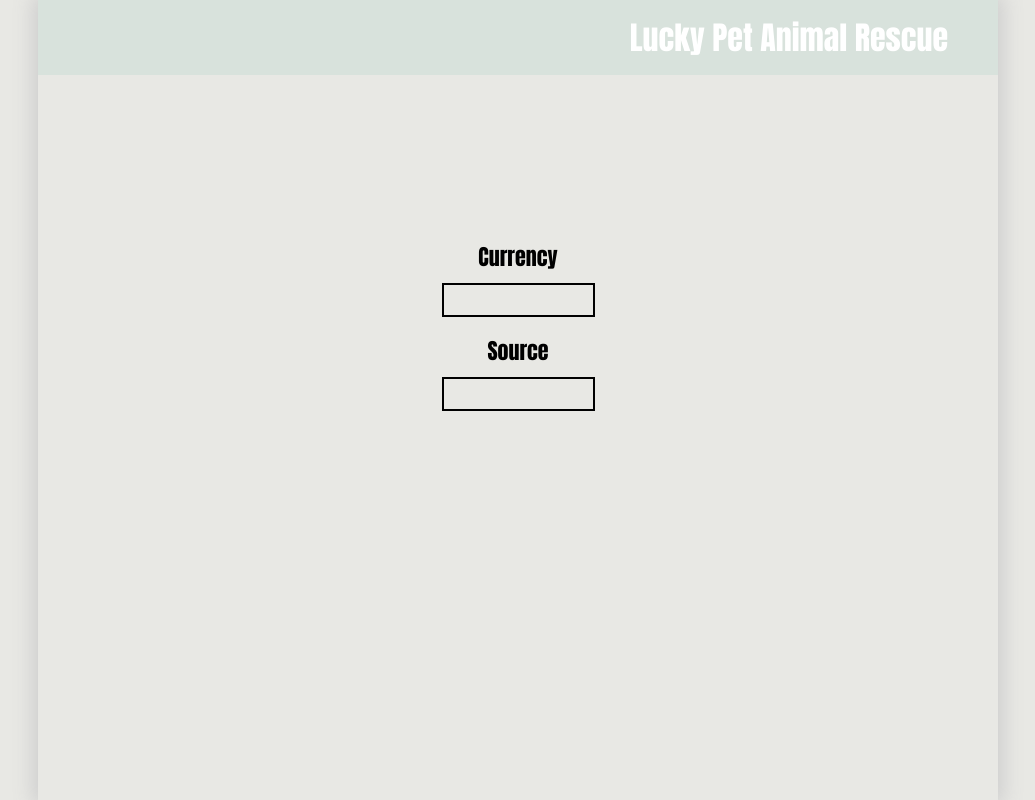
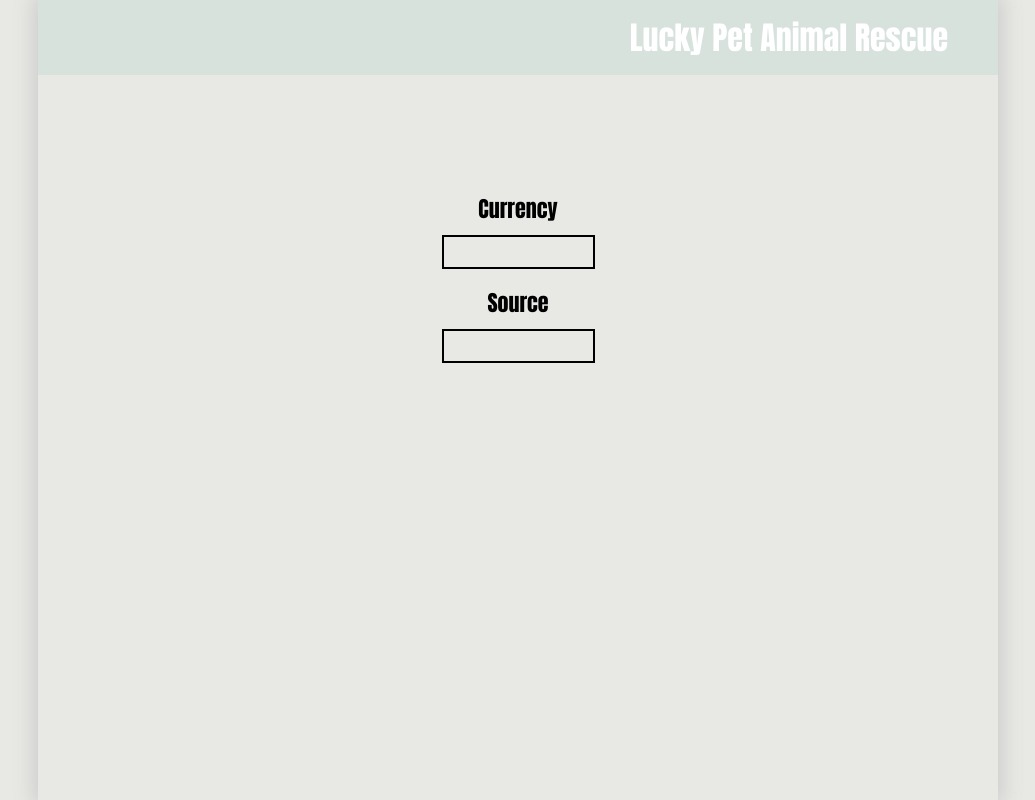
Before and after one commit to tldav/Lucky-Pet, a React (Create React App) app in the folder application/web/source/: page /payment-submission in a window 1280 px wide. Shown: the whole page, without its empty margins (122-1157 px from the left). Built offline with nearby package versions, Linux system fonts and the light colour scheme.

Commit message:
App(checkout view): created payment form region component

```diff
--- a/application/web/source/src/views/checkout/checkout.css
+++ b/application/web/source/src/views/checkout/checkout.css
@@ -8,6 +8,38 @@
 p {
   font-size: 25px;
   padding: 5px;
+}
+
+#payment-submission {
+  padding: 5%;
+}
+
+#submission-form-region {
+  display: grid;
+  margin-top: 100px;
+}
+
+label {
+  padding: 5px;
+  margin-bottom: 5px;
+  margin-top: 12px;
+  font-size: 22px;
+  color: #000;
+}
+
+input {
+  border: 2px solid #000;
+  text-align: center;
+  padding: 5px;
+}
+
+.hide-error {
+  display: none;
+}
+
+.error {
+  color: red;
+  font-style: italic;
 }
 
 #submit {
--- a/application/web/source/src/views/payment-submission/PaymentSubmission.css
+++ b/application/web/source/src/views/payment-submission/PaymentSubmission.css
@@ -2,7 +2,7 @@
   padding: 5%;
 }
 
-.payment-submission-form {
+#submission-form-region {
   display: grid;
   margin-top: 100px;
 }
--- a/application/web/source/src/views/payment-submission/PaymentSubmission.jsx
+++ b/application/web/source/src/views/payment-submission/PaymentSubmission.jsx
@@ -18,8 +18,7 @@ function PaymentSubmission() {
   }
 
   return (
-    <div id="payment-submission">
-      <form className="payment-submission-form">
+       <form id="submission-form-region">
         <label htmlFor="currency">Currency</label>
         <input id="currency" name="currency" error-id="currency-error" onBlur={e => validateInput(e.target)}></input>
         <p id="currency-error" className="hide-error error">Invalid Currency</p>
@@ -27,7 +26,7 @@ function PaymentSubmission() {
         <input id="source" name="source" error-id="source-error" onBlur={e => validateInput(e.target)}></input>
         <p id="source-error" className="hide-error error">Invalid Source</p>
       </form>
-    </div>
+
   );
 }
 
```
Also changed, not shown: application/web/source/src/views/checkout/paymentFormRegion/PaymentFormRegion.jsx (added, +16 -0 lines).
